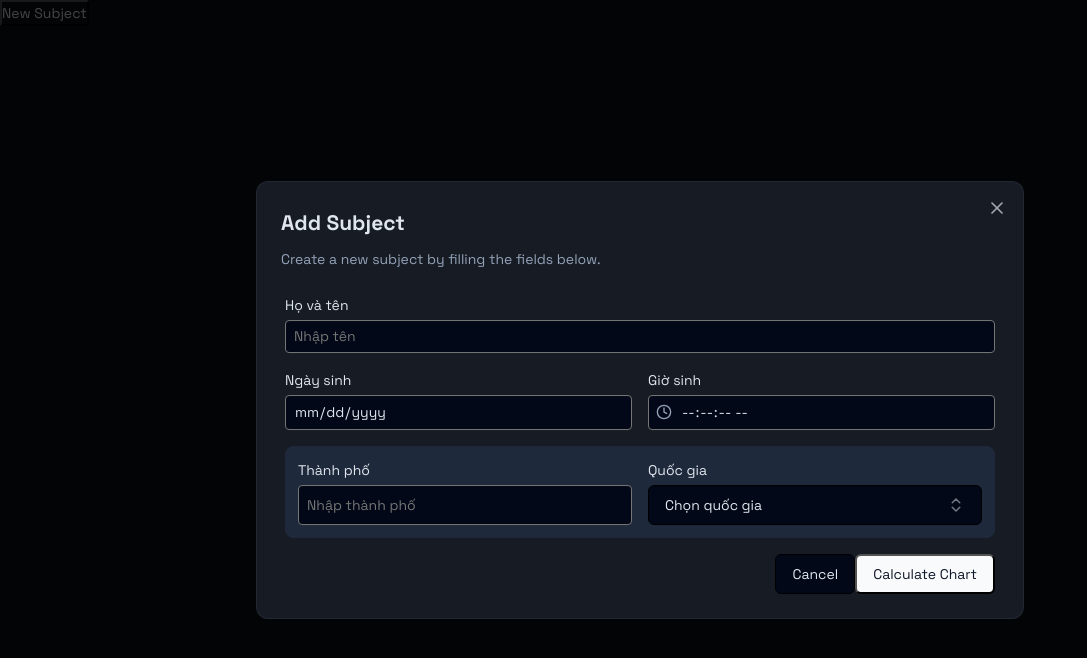
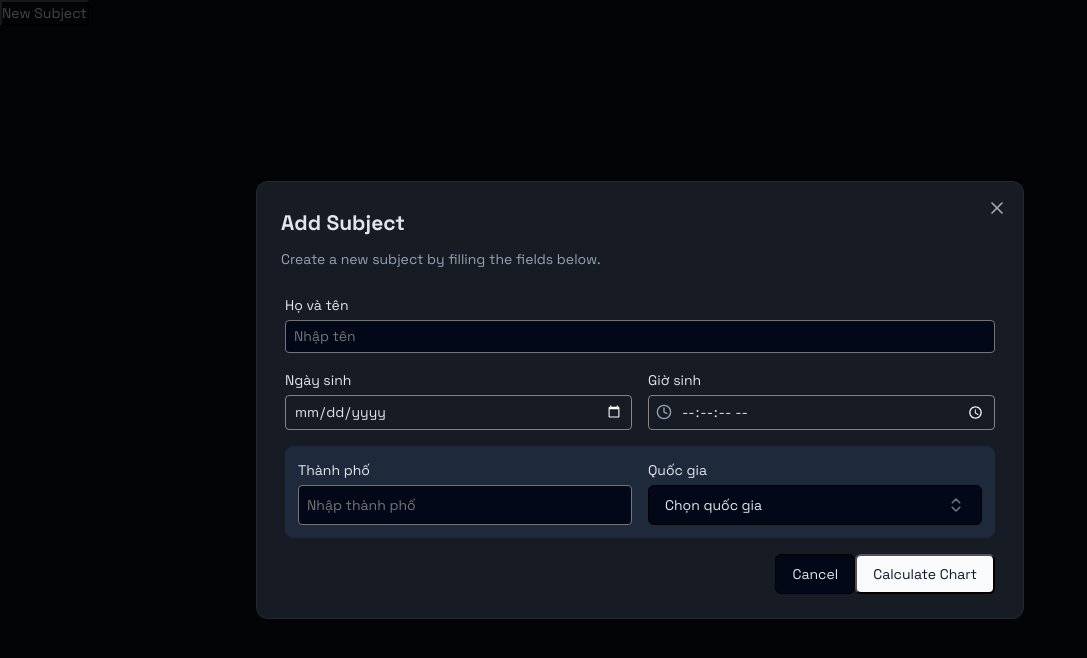
Before and after one commit to FatherofJS/JStar, a React (Vite) app: page / in a window 1280 px wide. Both pictures are taken after a click on the button "New Subject". Shown: the top 658 px of the page, without its empty margins (0-1087 px from the left). Built offline with nearby package versions, Linux system fonts and the light colour scheme.

Commit message:
added calculating state + date/time picker

```diff
--- a/src/components/BirthForm.css
+++ b/src/components/BirthForm.css
@@ -357,47 +357,6 @@
     --radix-popper-anchor-height: 40px;
 }
 
-input[type=date],
-input[type=time],
-input[type=datetime-local] {
-    appearance: none;
-    box-sizing: border-box;
-    width: 100%;
-    min-width: 0;
-    max-width: 100%
-}
-
-input[type=date]::-webkit-date-and-time-value {
-    text-align: left;
-    min-width: 0
-}
-
-input[type=time]::-webkit-date-and-time-value {
-    text-align: left;
-    min-width: 0
-}
-
-input[type=date]::-webkit-calendar-picker-indicator {
-    cursor: pointer;
-    background: 0 0;
-    width: auto;
-    height: auto;
-    position: absolute;
-    top: 0;
-    bottom: 0;
-    right: 0
-}
-
-input[type=time]::-webkit-calendar-picker-indicator {
-    cursor: pointer;
-    background: 0 0;
-    width: auto;
-    height: auto;
-    position: absolute;
-    top: 0;
-    bottom: 0;
-    right: 0
-}
 
 button,
 input,
@@ -412,6 +371,32 @@ textarea {
     opacity: 1;
     background-color: #0000;
     border-radius: 0
+}
+
+input[type=date],
+input[type=time],
+input[type=datetime-local] {
+    box-sizing: border-box;
+    width: 100%;
+    min-width: 0;
+    background-color: #0000;
+}
+
+input[type=date],
+input[type=time] {
+    appearance: auto;
+    -webkit-appearance: auto;
+    color-scheme: dark;
+}
+
+input[type=date]::-webkit-date-and-time-value {
+    text-align: left;
+    min-width: 0
+}
+
+input[type=time]::-webkit-date-and-time-value {
+    text-align: left;
+    min-width: 0
 }
 
 .error-msg {
--- a/src/components/BirthForm.tsx
+++ b/src/components/BirthForm.tsx
@@ -8,6 +8,9 @@ type BirthFormProps = {
 };
 
 export function BirthForm({ onClose }: BirthFormProps) {
+
+    const [isLoading, setIsLoading] = useState(false);
+
 
     //query to search for city
     const [cityQuery, setCityQuery] = useState("");
@@ -65,7 +68,7 @@ export function BirthForm({ onClose }: BirthFormProps) {
     };
 
     //runs when user submits the form
-    const handleSubmit = (e: React.FormEvent<HTMLFormElement>) => {
+    const handleSubmit = async (e: React.FormEvent<HTMLFormElement>) => {
         e.preventDefault();
 
         const newErrors = {
@@ -86,6 +89,7 @@ export function BirthForm({ onClose }: BirthFormProps) {
         }
 
         setError("");
+        setIsLoading(true);
 
         //creates submit data and logs to console
         const submittedData = {
@@ -233,7 +237,7 @@ export function BirthForm({ onClose }: BirthFormProps) {
                     </div>
                     <div className="flex flex-row justify-end">
                         <button className="inline-flex items-center justify-center gap-2 whitespace-nowrap rounded-md border bg-background h-10 px-4 py-2" onClick={onClose} type="button">Cancel</button>
-                        <button className="inline-flex items-center justify-center gap-2 whitespace-nowrap rounded-md bg-primary text-primary-foreground h-10 px-4 py-2" type="submit">Calculate Chart</button>
+                        <button className="inline-flex items-center justify-center gap-2 whitespace-nowrap rounded-md bg-primary text-primary-foreground h-10 px-4 py-2" type="submit" disabled={isLoading}>{isLoading ? "Calculating..." : "Calculate Chart"}</button>
                     </div>
                 </form>
 
```
